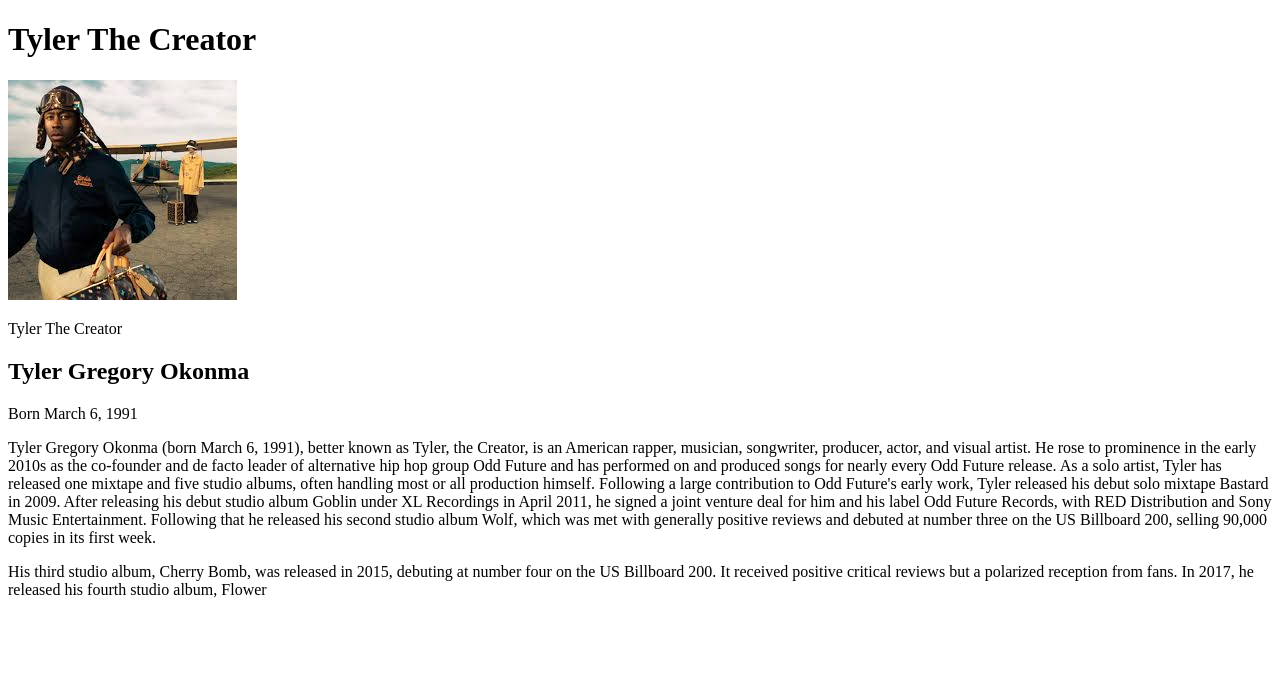
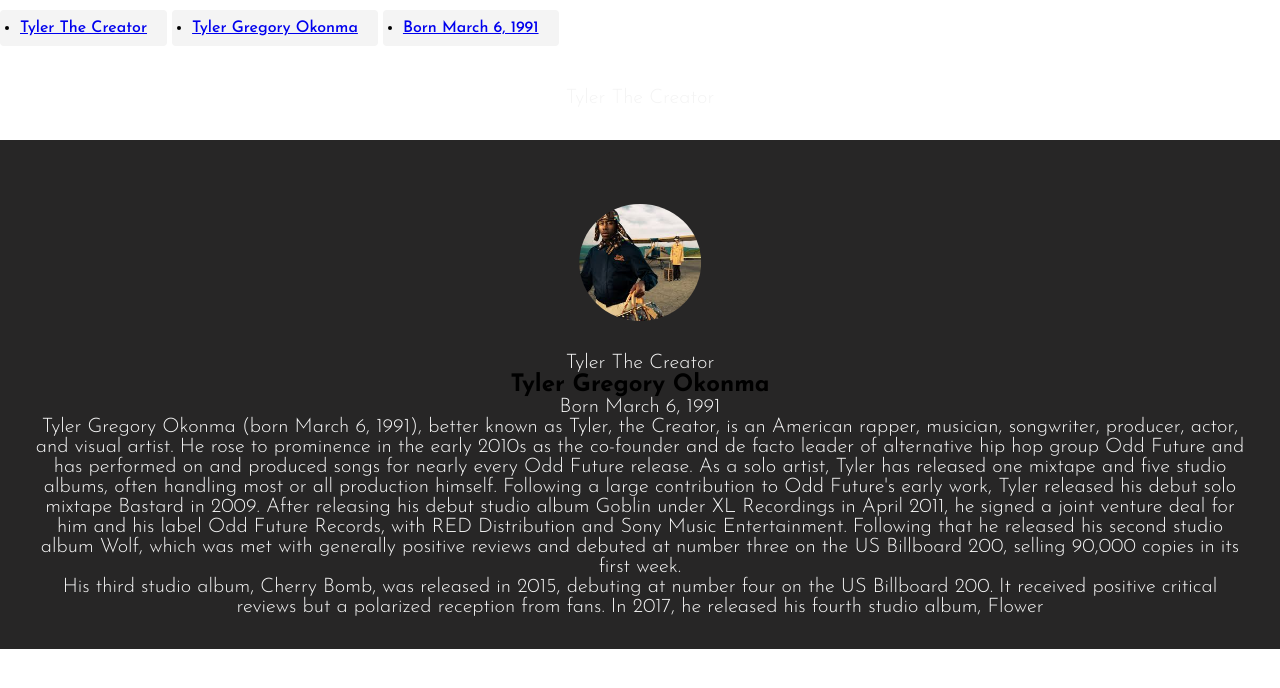
Before and after one commit to MannyFrias/Projects-In-progress, a plain HTML site: page Tribute Page Project/index.html in a window 1280 px wide. Drawn offline with Linux system fonts and the light colour scheme.

Commit message:
projects in progress

```diff
--- /dev/null
+++ b/Challenge Cheat Sheet/Resources/styles.css
@@ -0,0 +1,39 @@
+*{
+  margin: 0;
+  padding: 0;
+  box-sizing: border-box;
+}
+
+main{
+  background-color: beige;
+}
+
+body{
+  font-family: monospace, sans-serif;
+  background-color: #f5f5f5;
+}
+
+.table{
+  display: flex;
+  flex-direction: column;
+  margin: 20px auto;
+  width: 80%;
+  border-radius: 10px;
+  overflow: hidden;
+  box-shadow: 0 0 10px rgba(0, 0, 0, 0.1);
+  background-color: #000 ;
+  align-items: center;
+
+}
+
+.rows {
+  align-items: center;
+
+}
+
+h1{
+  color: #000;
+  padding: 10px;
+  text-align: center;
+  width: 100%;
+}
--- a/Tribute Page Project/Resources/style.css
+++ b/Tribute Page Project/Resources/style.css
@@ -0,0 +1,74 @@
+@import url('https://fonts.googleapis.com/css2?family=Josefin+Sans:ital,wght@0,100..700;1,100..700&display=swap');
+
+#image {
+  width: 100%;
+  height: auto;
+}
+
+#image-caption {
+  text-align: center;
+  margin-top: 1rem;
+}
+
+*{
+  margin: 0;
+  padding: 0;
+  box-sizing: border-box;
+  font-family: 'Josefin Sans', sans-serif;
+}
+
+h1 {
+  font-size: 2.5rem;
+  font-weight: 700;
+  text-align: center;
+  margin: 2rem 0;
+
+}
+
+#image, #image-caption{
+  display: flex;
+  justify-content: center;
+  margin: 2rem 0;
+  position: relative;
+  left: 50%;
+  transform: translateX(-50%);
+  height: 45%;
+  width: 10%;
+  border-radius: 50%;
+  overflow: hidden;
+
+}
+
+h1, p, #image, #image-caption {
+  color: #f4f4f4;
+  font-size: 20px;
+  font-weight: 300;
+
+}
+button {
+  display: inline-block;
+  padding: 10px 20px;
+  margin: 10px 0;
+  background-color: #f4f4f4;
+  color: #000 !important;
+  font-size: 16px;
+  font-weight: 500;
+  border: none;
+  border-radius: 4px;
+  cursor: pointer;
+  transition: #000 0.3s ease;
+}
+
+button:hover {
+  background-color: #0056b3;
+}
+
+button:focus {
+  outline: none;
+}
+
+#main {
+  background-color: #272626 !important;
+  padding: 2rem;
+  text-align: center;
+}
--- a/Tribute Page Project/index.html
+++ b/Tribute Page Project/index.html
@@ -3,9 +3,19 @@
 <head>
   <meta charset="UTF-8">
   <meta name="viewport" content="width=device-width, initial-scale=1.0">
+  <link rel="stylesheet" href="./Resources/style.css">
   <title>Tyler The Creator Tribute</title>
 </head>
 <body>
+  <header>
+    <nav>
+      <ul>
+        <button><li><a href="#title">Tyler The Creator</a></li></button>
+        <button><li><a href="#headline">Tyler Gregory Okonma</a></li></button>
+        <button><li><a href="#dates">Born March 6, 1991</a></li></button>
+      </ul>
+    </nav>
+  </header>
   <h1 id="title">Tyler The Creator</h1>
   <div id="main">
     <div id="img-div">
```
Also changed, not shown: Challenge Cheat Sheet/index.html (added, +55 -0 lines).
